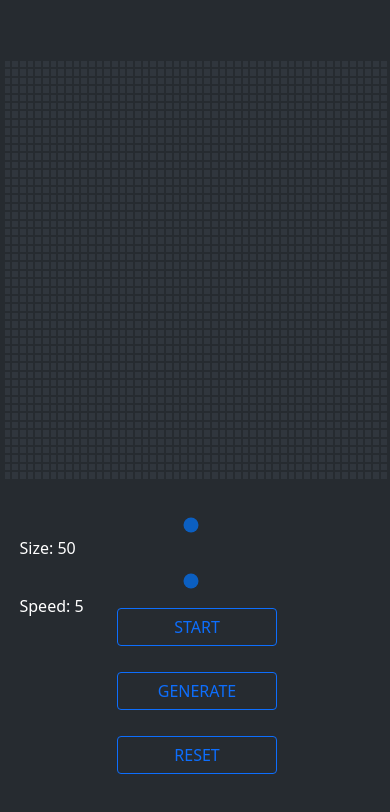
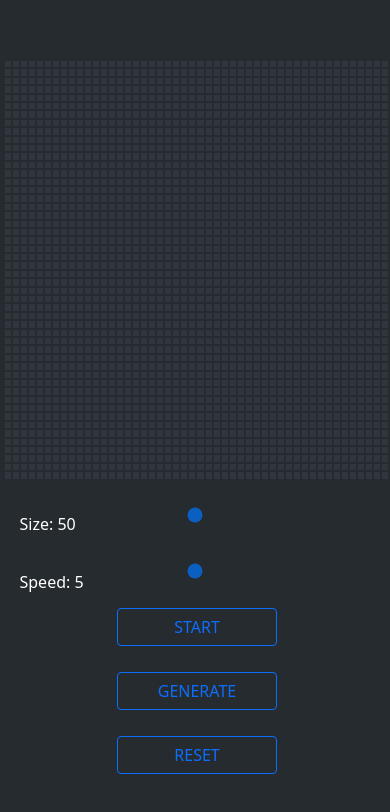
Before and after one commit to adarsh0016/maze-solver, a plain HTML site: page index.html in a window 390 px wide. Drawn offline with nearby package versions, Linux system fonts and the light colour scheme.

Commit message:
resposive site

```diff
--- a/main.css
+++ b/main.css
@@ -61,11 +61,12 @@ td{
         position: absolute;
         top: 7%;
         left: 0.7%;
-        width: 99%;
+        width: 103.5%;
         height: 50%;
     }
     .slider {
-        width: 88%;
+        position: absolute;
+        width: 90%;
         height: 8px;
         border-radius: 5px;
         background: #d3d3d3;
@@ -74,13 +75,16 @@ td{
         -webkit-transition: .2s;
         transition: opacity .2s;
         -webkit-appearance: slider-horizontal;
-        right: 0%;
+        right: auto;
     }
     .slidecontainer1{
         position: absolute;
         margin-top: 125%;
         margin-left: 5%;
         width: 100%;
+    }
+    .demo{
+        margin-top: 3%;
     }
     .slidecontainer2{
         position: absolute;
```
